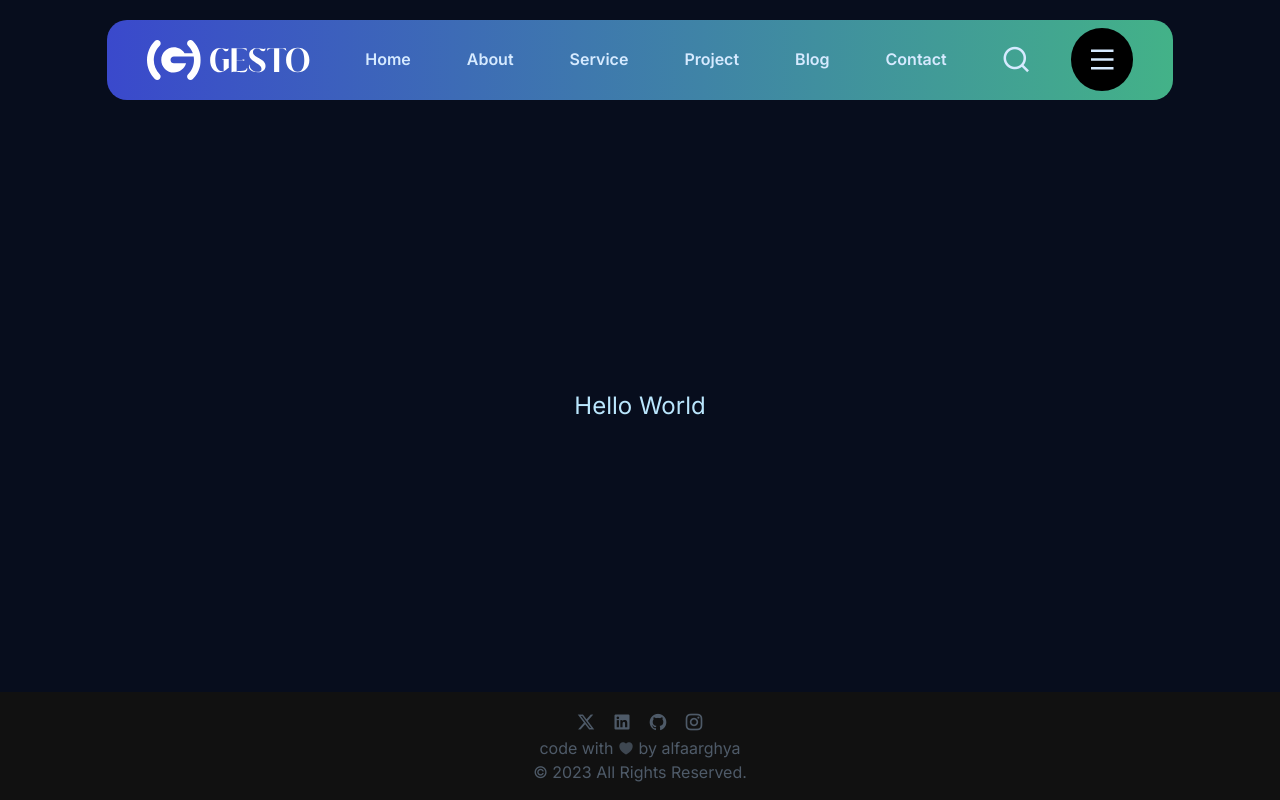
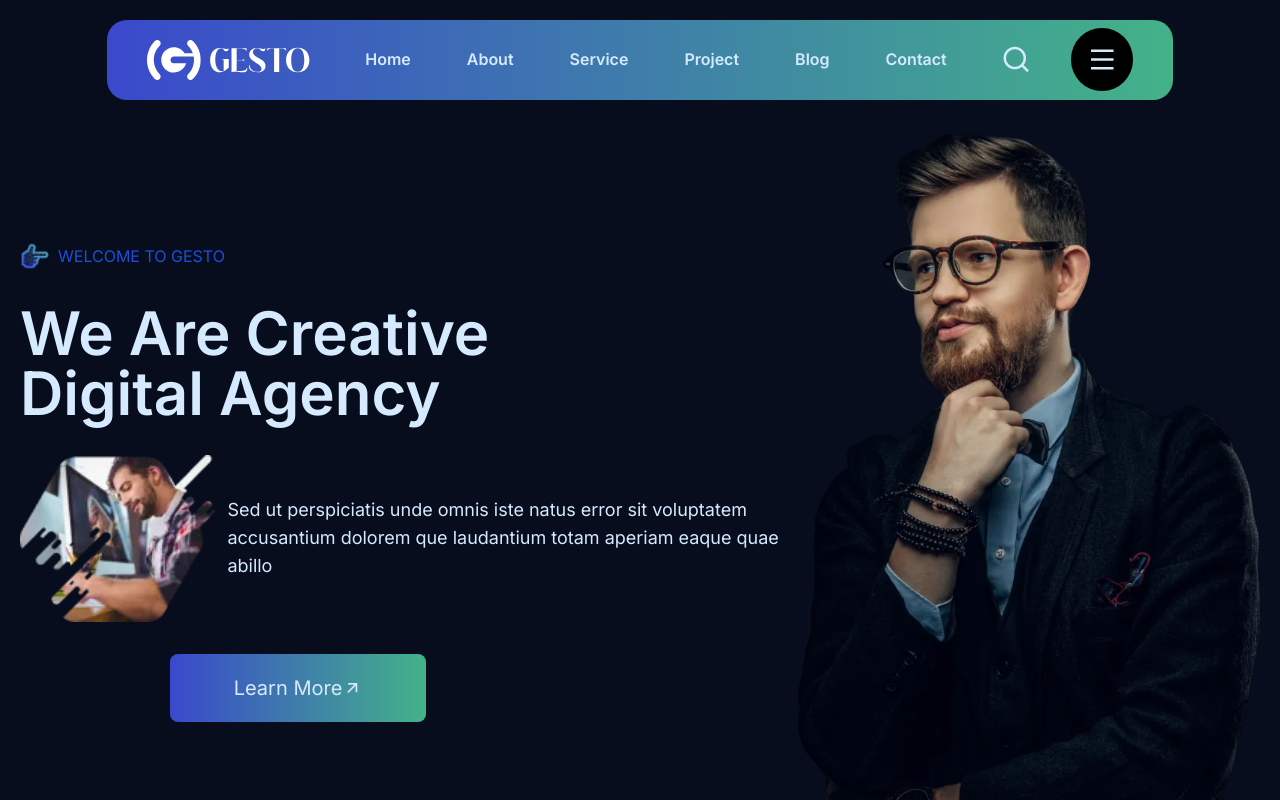
Before and after one commit to alfaarghya/jythu-assignment, a Next.js app: page / in a window 1280 px wide. Built offline with nearby package versions, Linux system fonts and the light colour scheme.

Commit message:
update page

```diff
--- a/src/app/page.tsx
+++ b/src/app/page.tsx
@@ -1,13 +1,20 @@
+import About from "@/components/elements/About";
+import Cards from "@/components/elements/Cards";
 import Footer from "@/components/elements/Footer";
+import InfiniteMove from "@/components/elements/InfiniteMove";
+import InfoRibbon from "@/components/elements/InfoRibbon";
 import NavBar from "@/components/elements/NavBar";
+import Service from "@/components/elements/Service";
 
 export default function Home() {
   return (
-    <div className="h-screen flex flex-col justify-between ">
+    <div className="h-screen flex flex-col justify-between overflow-x-hidden">
       <NavBar />
-      <h1 className="flex justify-center items-center text-2xl text-sky-200">
-        Hello World
-      </h1>
+      <About />
+      <InfiniteMove />
+      <Cards />
+      <InfoRibbon />
+      <Service />
       <Footer />
     </div>
   );
```
